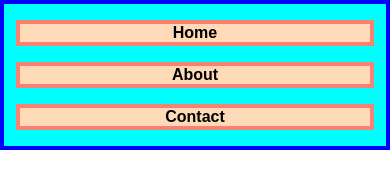
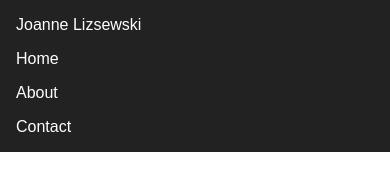
Before and after one commit to Jozewski/Assignment-Flexbox-Fundamentals-, a plain HTML site: page index.html in a window 390 px wide. Drawn offline with Linux system fonts and the light colour scheme.

Commit message:
Changes to NavBar after following suggestions from ChatGPT

```diff
--- a/index.html
+++ b/index.html
@@ -7,10 +7,23 @@
     <link rel="stylesheet" href="styles.css">
 </head>
 <body>
+    <!--Following the Odin Project:
     <nav class="flex-container">
         <div class="item one">Home</div>
         <div class="item two">About</div>
         <div class="item three">Contact</div>
     </nav>
+    -->
+    <!--Implemented Suggested changes
+       from ChatGPT
+    -->
+    <nav class="navbar">
+        <div class="name">Joanne Lizsewski</div>
+        <ul class="nav-links">
+            <li><a href="#">Home</a></li>
+            <li><a href="#">About</a></li>
+            <li><a href="#">Contact</a></li>
+        </ul>
+    </nav>
 </body>
 </html>
--- a/styles.css
+++ b/styles.css
@@ -9,7 +9,7 @@ body {
     font-family: Arial, sans-serif;
 }
 
-/* Flex Container - Navbar */
+/*Following the Odin Project Styling:
 .flex-container {
     background-color: aqua;
     padding: 12px;
@@ -20,40 +20,71 @@ body {
     gap: 8px;
 }
 
-/* Flex Items - Nav Links */
 .item {
     background-color: peachpuff;
     border: 4px solid salmon;
     height: 48px;
     flex: 1;
     margin: 4px;
-
-    /* Center text inside items */
     display: flex;
     justify-content: center;
     align-items: center;
-
-    /* Make items look clickable */
     cursor: pointer;
     font-weight: bold;
     font-size: 16px;
     transition: transform 0.2s;
 }
 
-/* Hover effect */
 .item:hover {
     transform: scale(1.05);
     background-color: #ffd7b5;
 }
-
-/* Responsive Design - Mobile */
 @media (max-width: 600px) {
     .flex-container {
         flex-direction: column;
     }
-
     .item {
         width: 100%;
         margin: 4px 0;
     }
 }
+*/
+
+/*Suggested changes implemented to Flexbox Navbar */
+.navbar {
+    display: flex;                /* Enables Flexbox layout */
+    justify-content: space-between; /* Spaces out children (logo and links) */
+    align-items: center;            /* Vertically centers items */
+    padding: 1rem 2rem;             /* Adds space inside navbar */
+    background: #222;               /* Navbar background color */
+    color: #fff;                    /* Text color */
+}
+
+.nav-links {
+    display: flex;                  /* Makes nav links a flex container */
+    gap: 1.5rem;                    /* Adds space between links */
+    list-style: none;               /* Removes default list styling */
+    margin: 0;                      /* Removes default margin */
+    padding: 0;                     /* Removes default padding */
+}
+
+.nav-links a {
+    color: #fff;                    /* Link text color */
+    text-decoration: none;          /* Removes underline */
+    font-weight: 500;               /* Makes text a bit bolder */
+}
+
+/* Responsive Design - Mobile */
+@media (max-width: 600px) {
+    .navbar {
+        flex-direction: column;
+        align-items: flex-start;
+        padding: 1rem;
+    }
+    .nav-links {
+        flex-direction: column;
+        gap: 1rem;
+        width: 100%;
+        margin-top: 1rem;
+    }
+}
```
Also changed, not shown: 1 other file.
